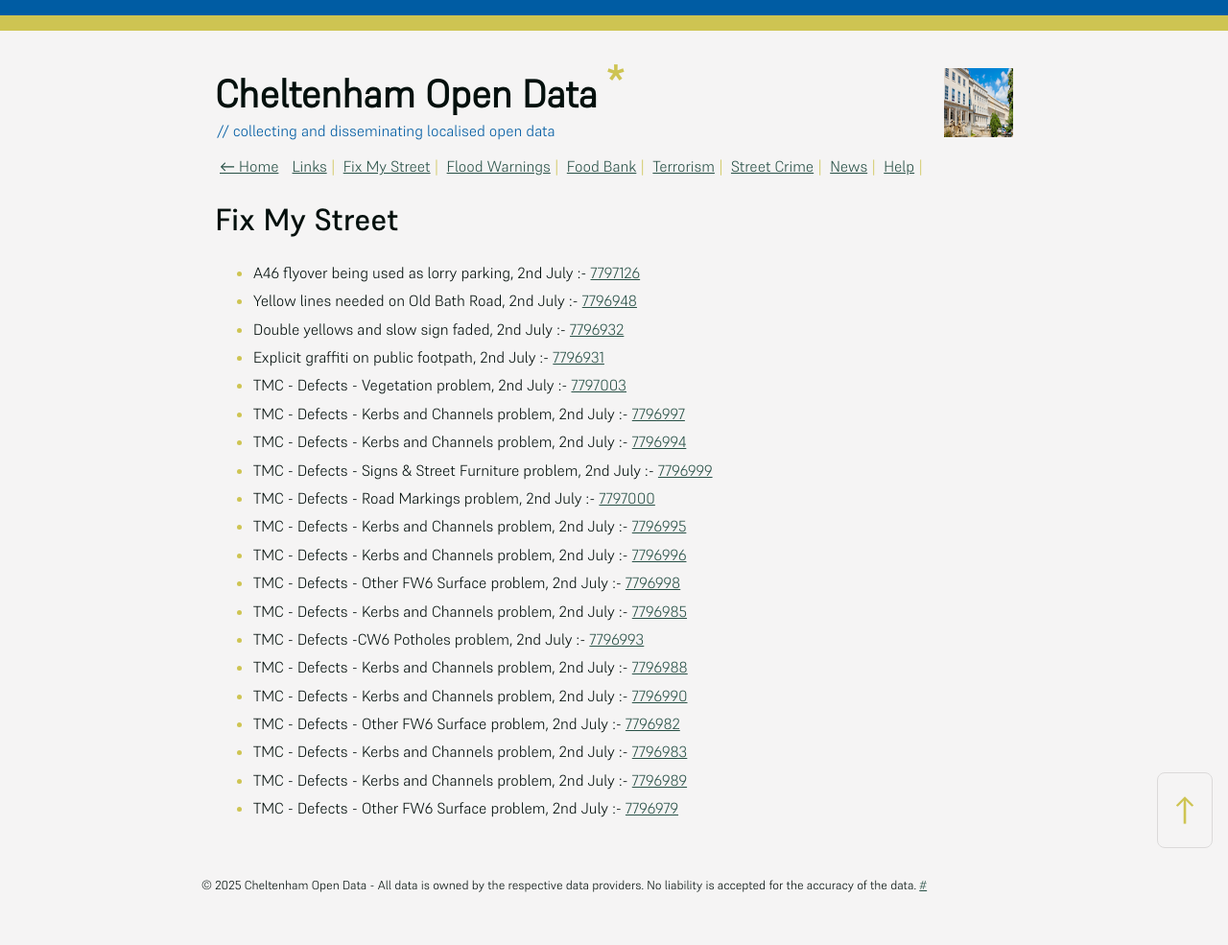
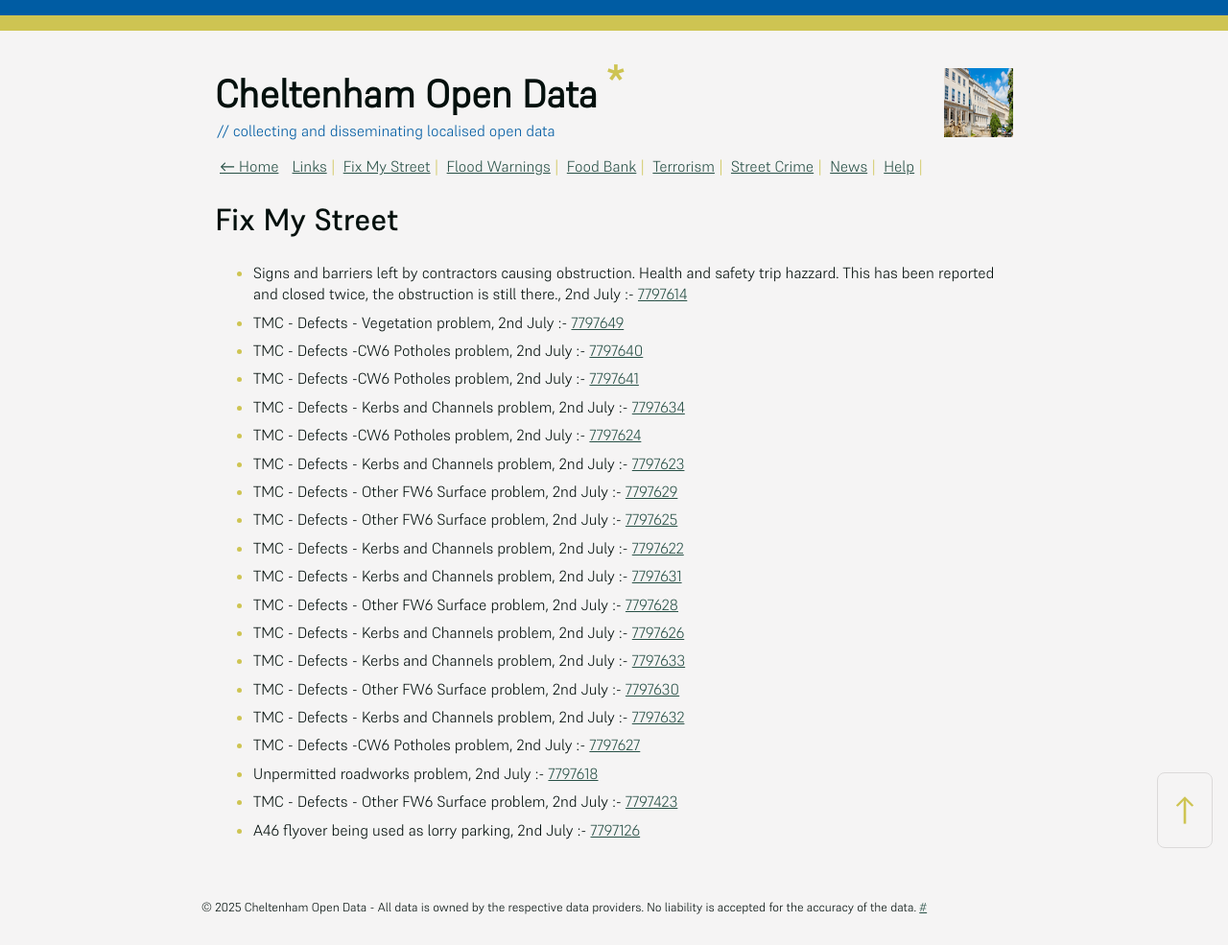
Before and after one commit to mat-0/cheltenham-open-data, a Jekyll site: the page built from _pages/fix-my-street.md, in a window 1280 px wide. Shown: the whole page at 96% size. Built offline with Jekyll 4.4.1, drawn with Linux system fonts in a browser that asks for light colours; before the commit the page ends 962 px from its top, so only the background shows below that.

Commit message:
Updated 2025-07-02 13:08:51

```diff
--- a/_pages/fix-my-street.md
+++ b/_pages/fix-my-street.md
@@ -9,25 +9,25 @@ permalink: /fix-my-street
 
 <!-- fix_marker starts -->
 
+- Signs and barriers left by contractors causing obstruction. Health and safety trip hazzard. This has been reported and closed twice, the obstruction is still there., 2nd July :- [7797614](https://www.fixmystreet.com/report/7797614)
+- TMC - Defects - Vegetation problem, 2nd July :- [7797649](https://www.fixmystreet.com/report/7797649)
+- TMC - Defects -CW6 Potholes  problem, 2nd July :- [7797640](https://www.fixmystreet.com/report/7797640)
+- TMC - Defects -CW6 Potholes  problem, 2nd July :- [7797641](https://www.fixmystreet.com/report/7797641)
+- TMC - Defects - Kerbs and Channels problem, 2nd July :- [7797634](https://www.fixmystreet.com/report/7797634)
+- TMC - Defects -CW6 Potholes  problem, 2nd July :- [7797624](https://www.fixmystreet.com/report/7797624)
+- TMC - Defects - Kerbs and Channels problem, 2nd July :- [7797623](https://www.fixmystreet.com/report/7797623)
+- TMC - Defects - Other FW6  Surface problem, 2nd July :- [7797629](https://www.fixmystreet.com/report/7797629)
+- TMC - Defects - Other FW6  Surface problem, 2nd July :- [7797625](https://www.fixmystreet.com/report/7797625)
+- TMC - Defects - Kerbs and Channels problem, 2nd July :- [7797622](https://www.fixmystreet.com/report/7797622)
+- TMC - Defects - Kerbs and Channels problem, 2nd July :- [7797631](https://www.fixmystreet.com/report/7797631)
+- TMC - Defects - Other FW6  Surface problem, 2nd July :- [7797628](https://www.fixmystreet.com/report/7797628)
+- TMC - Defects - Kerbs and Channels problem, 2nd July :- [7797626](https://www.fixmystreet.com/report/7797626)
+- TMC - Defects - Kerbs and Channels problem, 2nd July :- [7797633](https://www.fixmystreet.com/report/7797633)
+- TMC - Defects - Other FW6  Surface problem, 2nd July :- [7797630](https://www.fixmystreet.com/report/7797630)
+- TMC - Defects - Kerbs and Channels problem, 2nd July :- [7797632](https://www.fixmystreet.com/report/7797632)
+- TMC - Defects -CW6 Potholes  problem, 2nd July :- [7797627](https://www.fixmystreet.com/report/7797627)
+- Unpermitted roadworks problem, 2nd July :- [7797618](https://www.fixmystreet.com/report/7797618)
+- TMC - Defects - Other FW6  Surface problem, 2nd July :- [7797423](https://www.fixmystreet.com/report/7797423)
 - A46 flyover being used as lorry parking, 2nd July :- [7797126](https://www.fixmystreet.com/report/7797126)
-- Yellow lines needed on Old Bath Road, 2nd July :- [7796948](https://www.fixmystreet.com/report/7796948)
-- Double yellows and slow sign faded, 2nd July :- [7796932](https://www.fixmystreet.com/report/7796932)
-- Explicit graffiti on public footpath, 2nd July :- [7796931](https://www.fixmystreet.com/report/7796931)
-- TMC - Defects - Vegetation problem, 2nd July :- [7797003](https://www.fixmystreet.com/report/7797003)
-- TMC - Defects - Kerbs and Channels problem, 2nd July :- [7796997](https://www.fixmystreet.com/report/7796997)
-- TMC - Defects - Kerbs and Channels problem, 2nd July :- [7796994](https://www.fixmystreet.com/report/7796994)
-- TMC - Defects - Signs & Street Furniture problem, 2nd July :- [7796999](https://www.fixmystreet.com/report/7796999)
-- TMC - Defects - Road Markings problem, 2nd July :- [7797000](https://www.fixmystreet.com/report/7797000)
-- TMC - Defects - Kerbs and Channels problem, 2nd July :- [7796995](https://www.fixmystreet.com/report/7796995)
-- TMC - Defects - Kerbs and Channels problem, 2nd July :- [7796996](https://www.fixmystreet.com/report/7796996)
-- TMC - Defects - Other FW6  Surface problem, 2nd July :- [7796998](https://www.fixmystreet.com/report/7796998)
-- TMC - Defects - Kerbs and Channels problem, 2nd July :- [7796985](https://www.fixmystreet.com/report/7796985)
-- TMC - Defects -CW6 Potholes  problem, 2nd July :- [7796993](https://www.fixmystreet.com/report/7796993)
-- TMC - Defects - Kerbs and Channels problem, 2nd July :- [7796988](https://www.fixmystreet.com/report/7796988)
-- TMC - Defects - Kerbs and Channels problem, 2nd July :- [7796990](https://www.fixmystreet.com/report/7796990)
-- TMC - Defects - Other FW6  Surface problem, 2nd July :- [7796982](https://www.fixmystreet.com/report/7796982)
-- TMC - Defects - Kerbs and Channels problem, 2nd July :- [7796983](https://www.fixmystreet.com/report/7796983)
-- TMC - Defects - Kerbs and Channels problem, 2nd July :- [7796989](https://www.fixmystreet.com/report/7796989)
-- TMC - Defects - Other FW6  Surface problem, 2nd July :- [7796979](https://www.fixmystreet.com/report/7796979)
 
 <!-- fix_marker ends -->
```
Also changed, not shown: _data/flood.json (+4 -4 lines), _pages/news.md (+10 -10 lines), index.md (+5 -5 lines).
